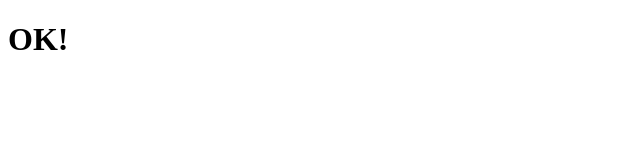
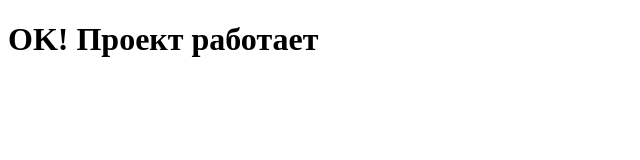
Before and after one commit to uzlayn/Myapp, a website: page Index.html in a window 1280 px wide. Shown: the whole page, without its empty margins (0-640 px from the left). Drawn offline with Linux system fonts and the light colour scheme.

Commit message:
Update Index.html

```diff
--- a/Index.html
+++ b/Index.html
@@ -1,2 +1,2 @@
 <!DOCTYPE html>
-<html><body><h1>OK!</h1></body></html>
+<html><body><h1>OK! Проект работает</h1></body></html>
```
